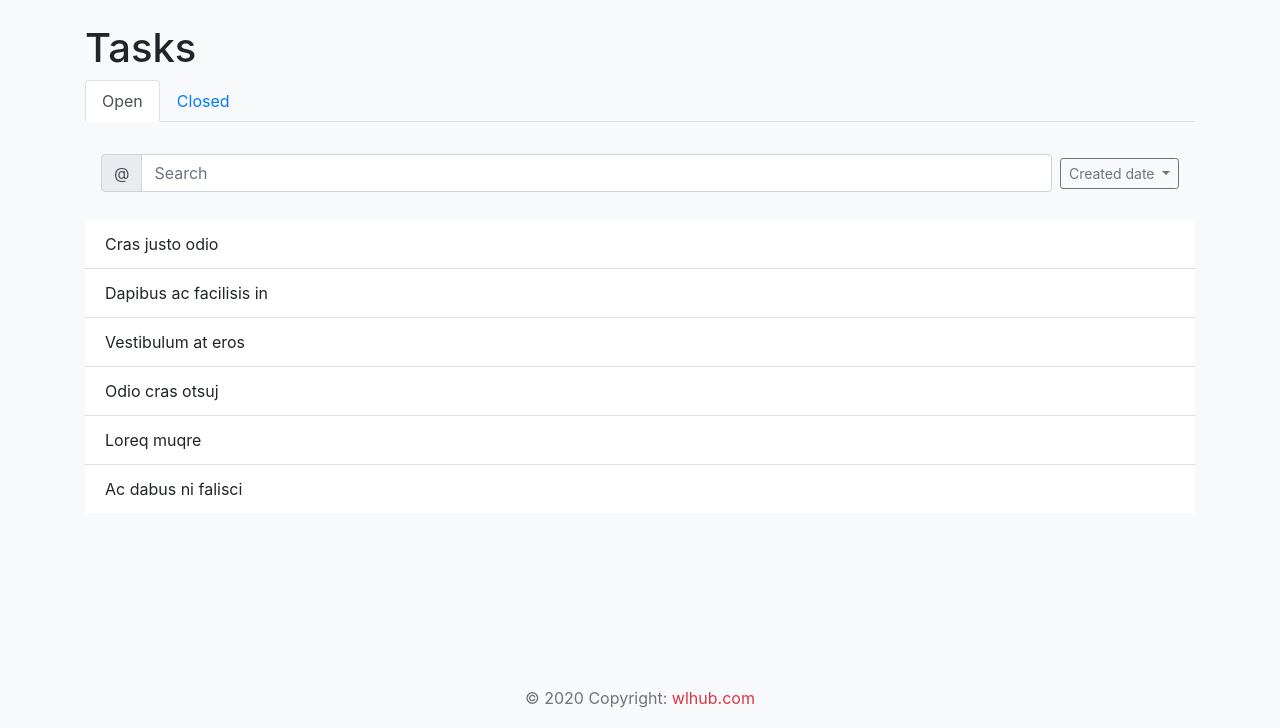
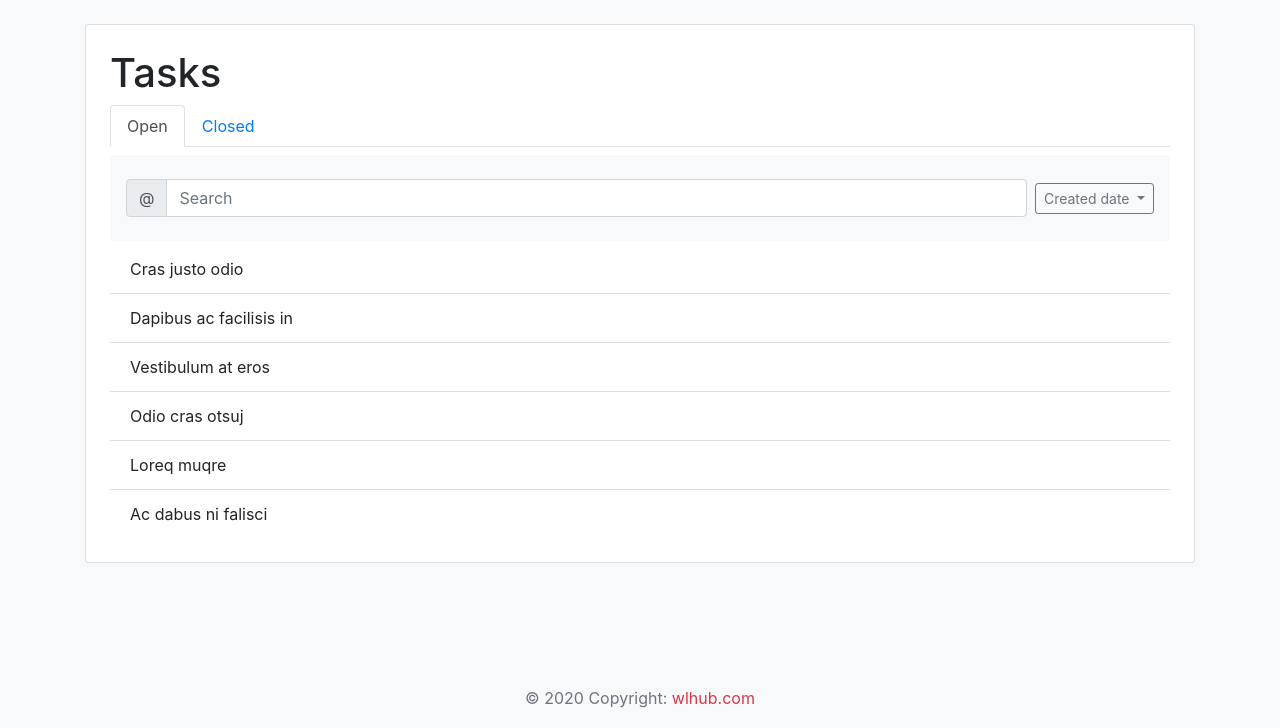
Before and after one commit to azinit/wlhub, a Django app: page /tasks/ in a window 1280 px wide. Shown: the part 72-800 px from the top of the page. Run offline with Django 3.2, Linux system fonts and the light colour scheme; some libraries are stand-ins or nearby versions.

Commit message:
fix tasks styles

```diff
--- a/wlhub/templates/tasks/index.html
+++ b/wlhub/templates/tasks/index.html
@@ -7,7 +7,8 @@
 {% block content %}
     <section class="tasks-list">
         <div class="container">
-            <div class="tasks__header mt-4">
+            <div class="card p-4 mt-4">
+                <div class="tasks__header">
                     <h1>Tasks</h1>
                 </div>
                 <ul class="nav nav-tabs mb-2">
@@ -23,5 +24,6 @@
                     {% include 'tasks/includes/open_tasks.html' %}
                 </div>
             </div>
+        </div>
     </section>
 {% endblock %}
```
Lines whose indentation alone changed are shown as unchanged.
